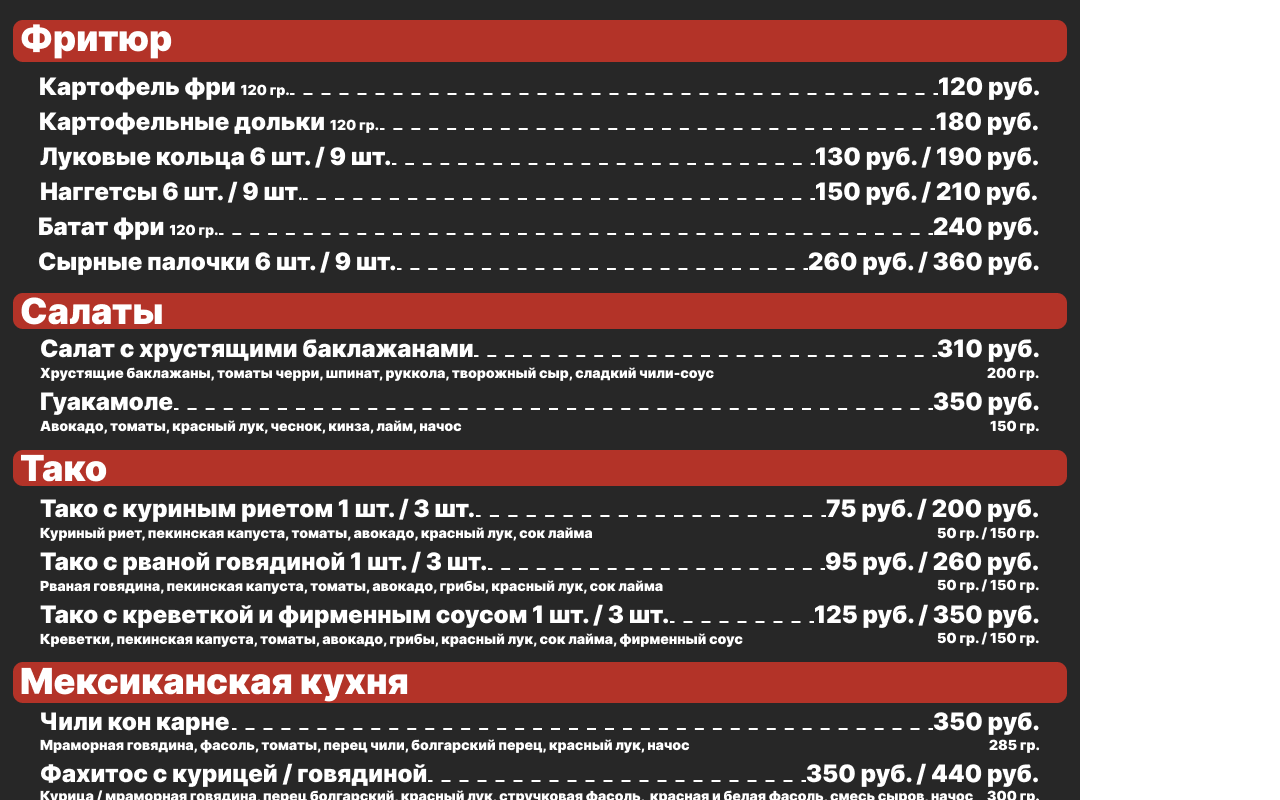
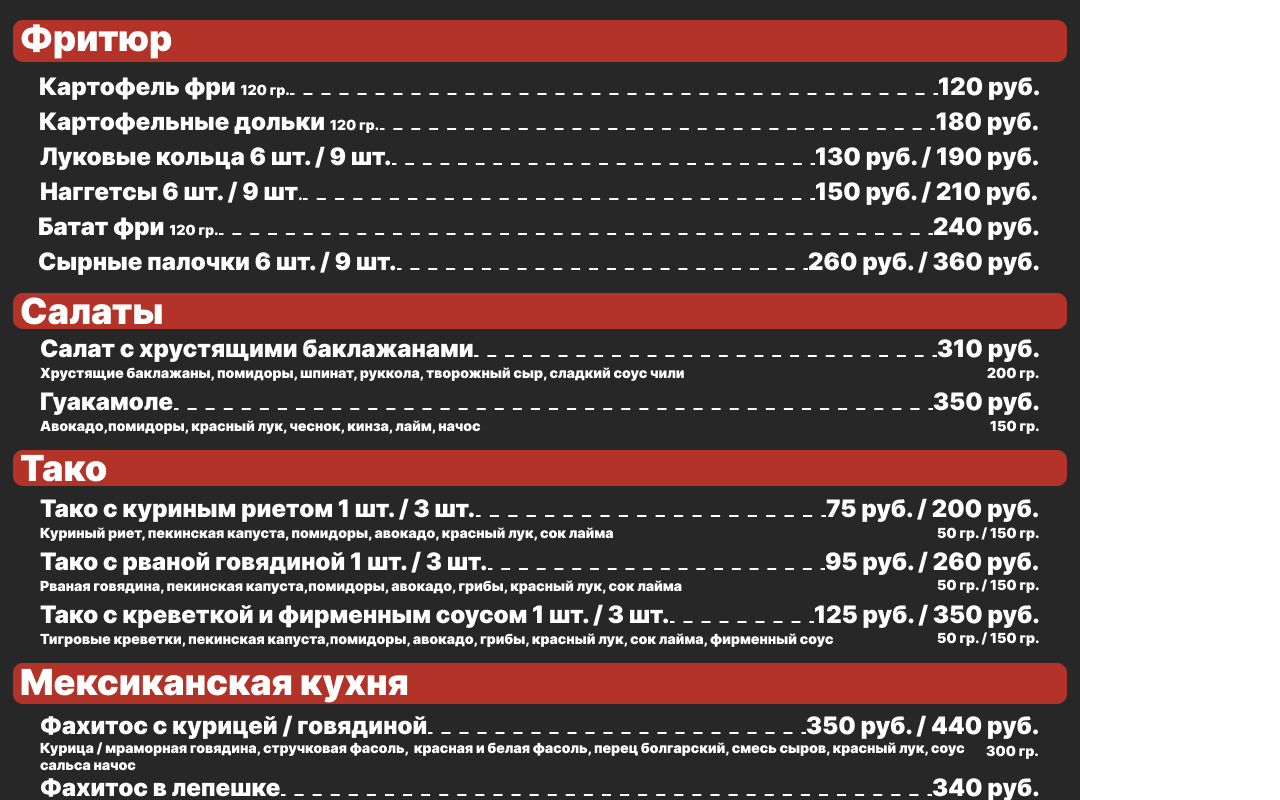
Before and after one commit to Sapizi/chpitole_menu, a Next.js app: page / in a window 1280 px wide. Shown: the top 800 px of the page. Built offline with nearby package versions, Linux system fonts and the light colour scheme.

Commit message:
обновление меню 26,08,25

```diff
--- a/src/app/page.tsx
+++ b/src/app/page.tsx
@@ -2,7 +2,7 @@ import "./globals.css";
 export default function Home() {
   return (
     <>
-      <img src="/VerticalMenu22_08.png" alt="" className="menu"/>
+      <img src="/VerticalMenu26_08.png" alt="" className="menu"/>
     </>
   );
 }
```
Also changed, not shown: public/VerticalMenu26_08.png (added).
